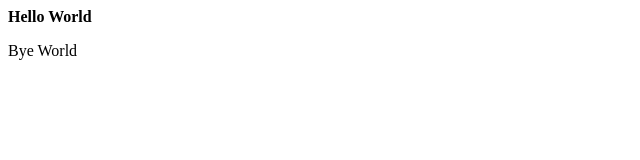
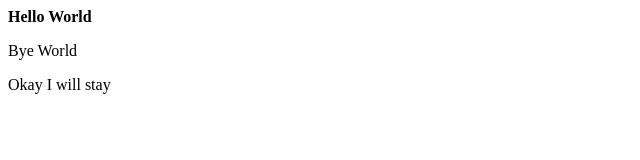
Before and after one commit to jainriya30/Test, a plain HTML site: page index.html in a window 1280 px wide. Shown: the whole page, without its empty margins (0-640 px from the left). Drawn offline with Linux system fonts and the light colour scheme.

Commit message:
One more change

```diff
--- a/index.html
+++ b/index.html
@@ -1,4 +1,5 @@
 <html>
     <b>Hello World </b>
     <p>Bye World</p>
+    <h>Okay I will stay</h>
 </html>
```
